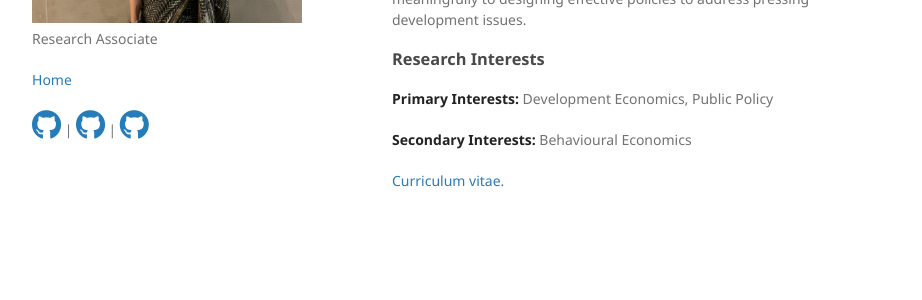
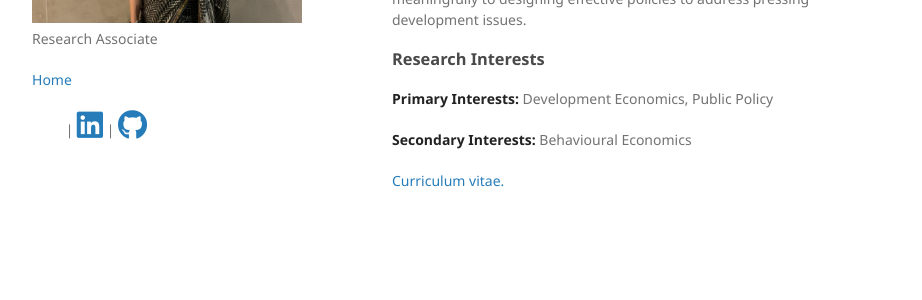
Before and after one commit to chaturvedi-shivangi/chaturvedi-shivangi.github.io, a Jekyll site: the page built from index.md, in a window 1280 px wide. Shown: the part 343-643 px from the top of the page, without its empty margins (178-1100 px from the left). Built offline with Jekyll 4.4.1, drawn with Linux system fonts in a browser that asks for light colours; nearby versions of some CDN libraries; our own code applies the rules of GitHub Pages for plain Markdown files.

Commit message:
Update default.html

```diff
--- a/_layouts/default.html
+++ b/_layouts/default.html
@@ -30,7 +30,7 @@
         {% endif %}
 
         <p class="view"><a href="https://chaturvedi-shivangi.github.io/">Home</a></p>
-        <p class="view"><a href="mailto:shivangichaturvedi0612@gmail.com"><i class="fab fa-github" style='font-size:30px'></i></a> | <a href="https://www.linkedin.com/in/shivangi--chaturvedi/"><i class="fab fa-github" style='font-size:30px'></i></a> | <a href="{{ site.github.owner_url }}"><i class="fab fa-github" style='font-size:30px'></i></a></p>
+        <p class="view"><a href="mailto:shivangichaturvedi0612@gmail.com"><i class="fab fa-envelope" style='font-size:30px'></i></a> | <a href="https://www.linkedin.com/in/shivangi--chaturvedi/"><i class="fab fa-linkedin" style='font-size:30px'></i></a> | <a href="{{ site.github.owner_url }}"><i class="fab fa-github" style='font-size:30px'></i></a></p>
 
         {% if site.show_downloads %}
         <ul class="downloads">
```
